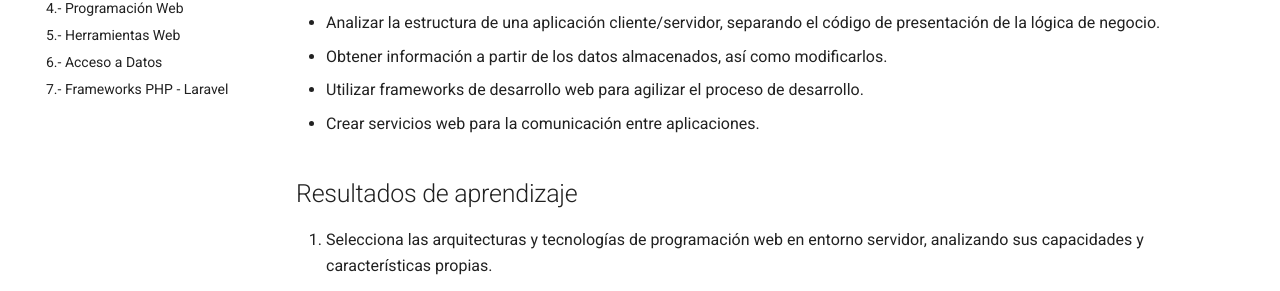
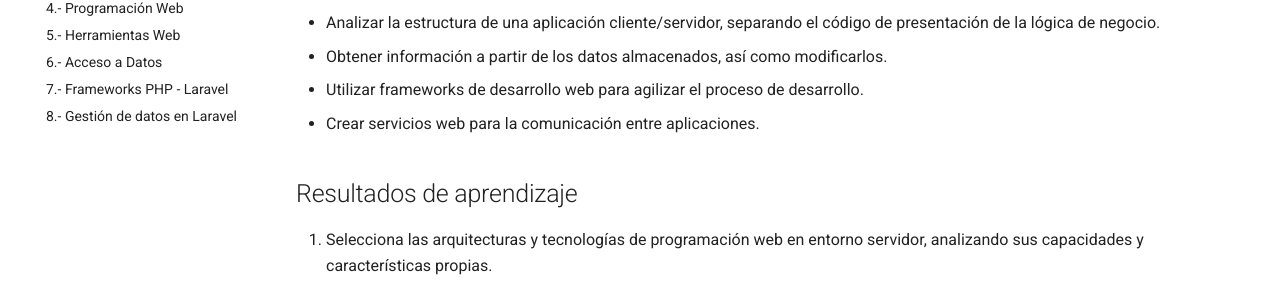
Before and after one commit to elblo/dwes2526, an MkDocs documentation site: the page built from docs/index.md, in a window 1280 px wide. Shown: the part 471-762 px from the top of the page. Built offline with MkDocs 1.6.1 and Material for MkDocs 9.7.7, drawn with Linux system fonts in a browser that asks for light colours.

Commit message:
Abierto t08

```diff
--- a/mkdocs.yml
+++ b/mkdocs.yml
@@ -11,7 +11,7 @@ nav:
   - "5.- Herramientas Web": "05herramientas.md"
   - "6.- Acceso a Datos": "06accesoDatos.md"
   - "7.- Frameworks PHP - Laravel": "07frameworks.md"
-  #- "8.- Gestión de datos en Laravel": "08laravelDatos.md"
+  - "8.- Gestión de datos en Laravel": "08laravelDatos.md"
   #- "9.- Laravel Avanzado": "09laravelAvanzado.md"
   #- "10.- Autenticación y autorización": "10laravelAutenticacion.md"
   # - "10.- Servicios REST": "10laravelRest.md"
```
